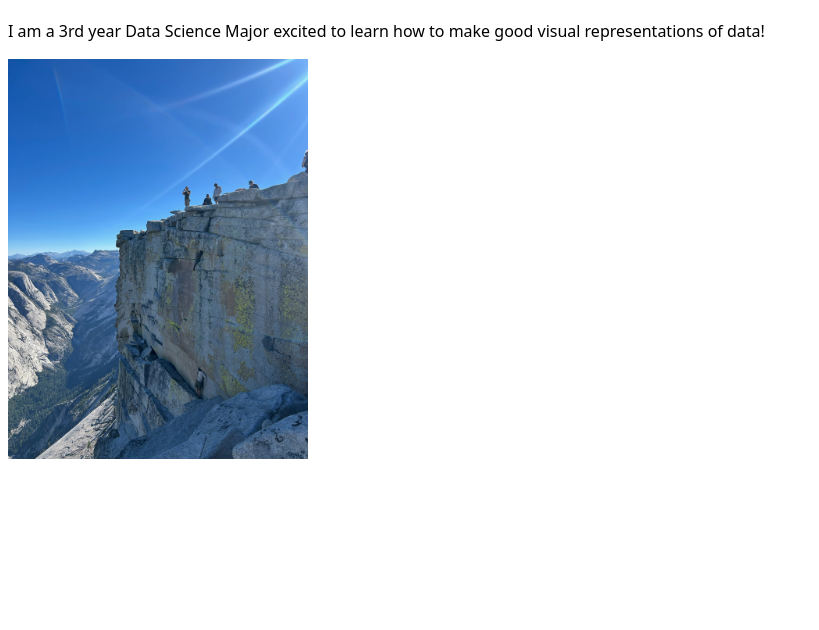
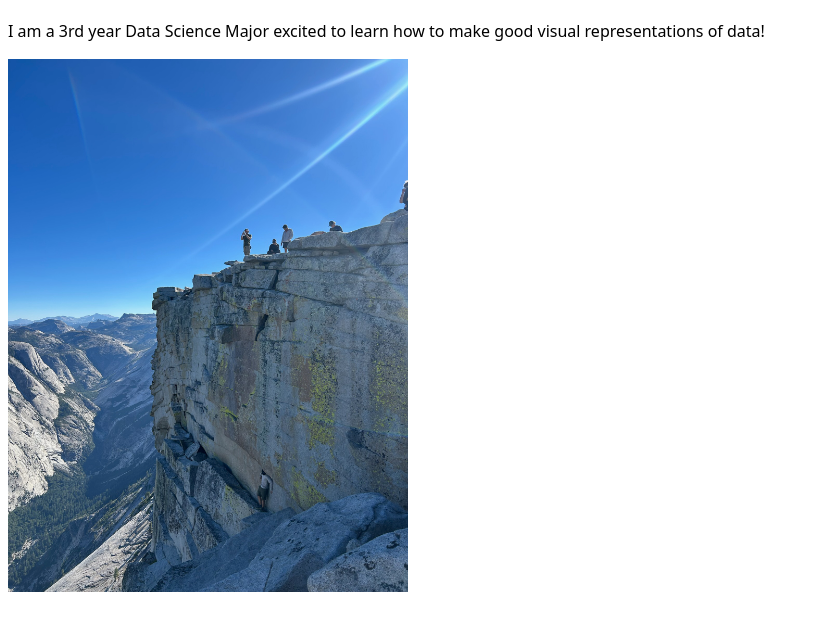
Before and after one commit to ctcrutchfield-stack/portfolio, a plain HTML site: page index.html in a window 1280 px wide. Shown: the part 72-702 px from the top of the page, without its empty margins (0-819 px from the left). Drawn offline with Linux system fonts and the light colour scheme.

Commit message:
making it larger

```diff
--- a/style.css
+++ b/style.css
@@ -4,7 +4,7 @@ body {
 	 */
   font: 100%/1.5 system-ui;
   .profile-photo {
-  width: 300px;
+  width: 400px;
   height: auto; /* Automatically adjusts height to prevent distortion */
 }
 }
```
